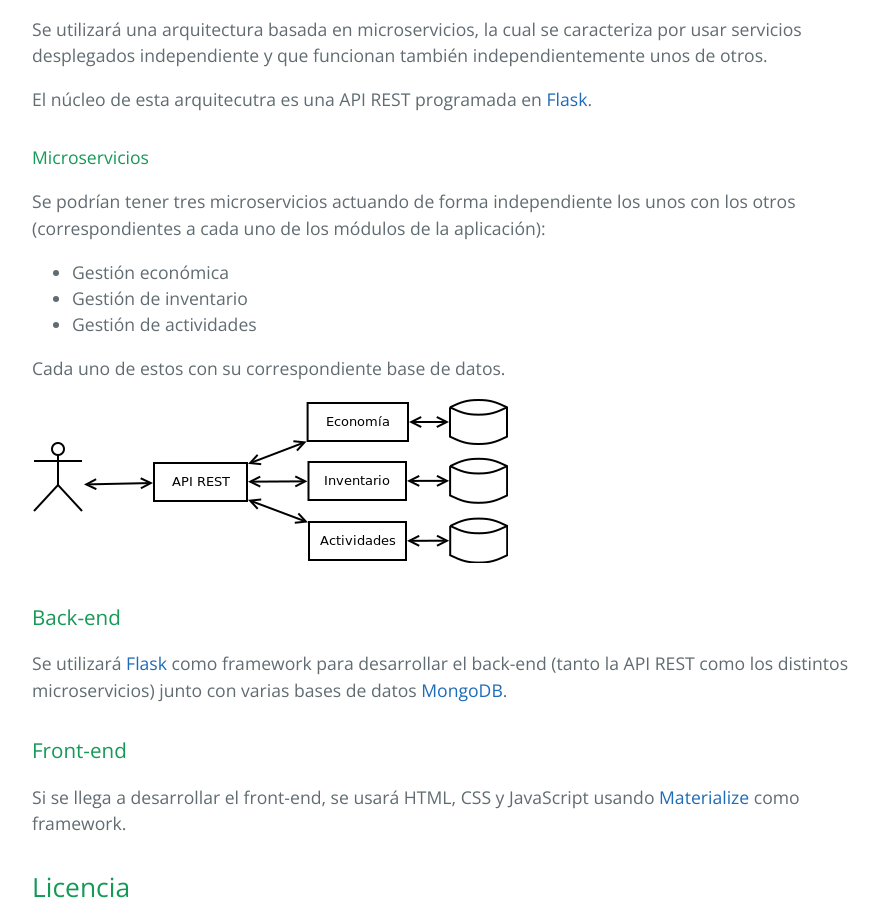
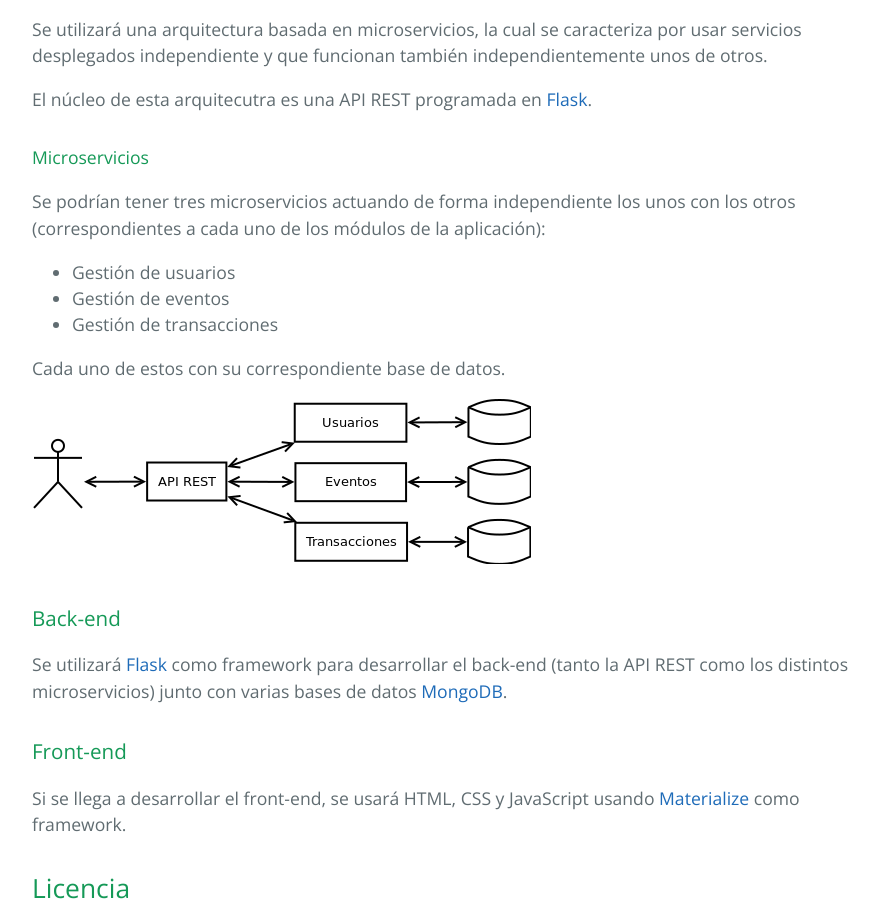
Before and after one commit to fblupi/GEventator, a Jekyll site: the page built from index.md, in a window 1280 px wide and 900 px high, scrolled down 1074 px. Shown: the whole window, without its empty margins (192-1071 px from the left). Built offline with Jekyll 4.4.1, drawn with Linux system fonts in a browser that asks for light colours.

Commit message:
Cambiados microservicios

```diff
--- a/index.md
+++ b/index.md
@@ -26,9 +26,9 @@ El núcleo de esta arquitecutra es una API REST programada en [Flask](http://fla
 
 Se podrían tener tres microservicios actuando de forma independiente los unos con los otros (correspondientes a cada uno de los módulos de la aplicación):
 
-- Gestión económica
-- Gestión de inventario
-- Gestión de actividades
+- Gestión de usuarios
+- Gestión de eventos
+- Gestión de transacciones
 
 Cada uno de estos con su correspondiente base de datos.
 
```
Also changed, not shown: README.md, img/microservicios.png.
